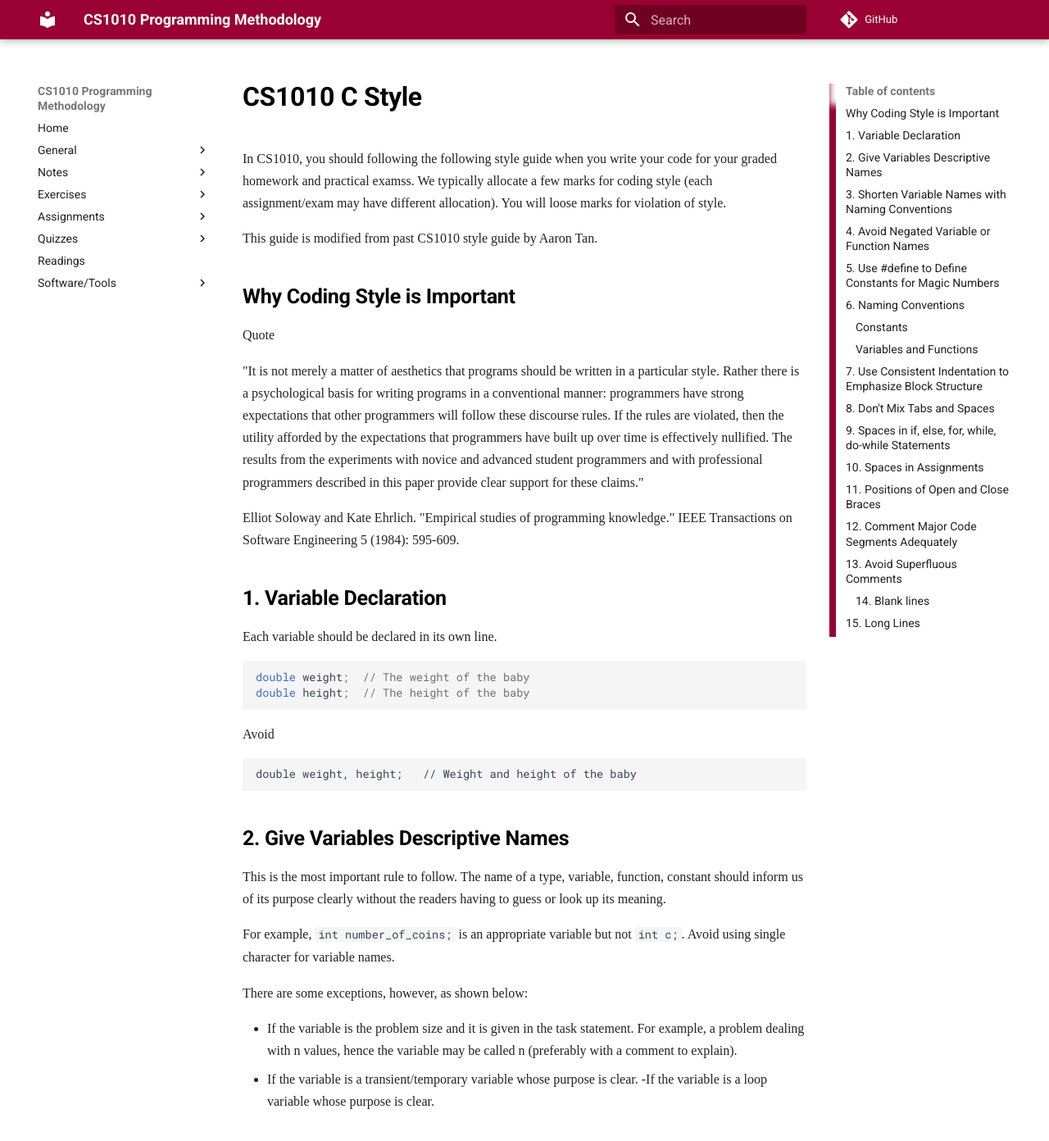
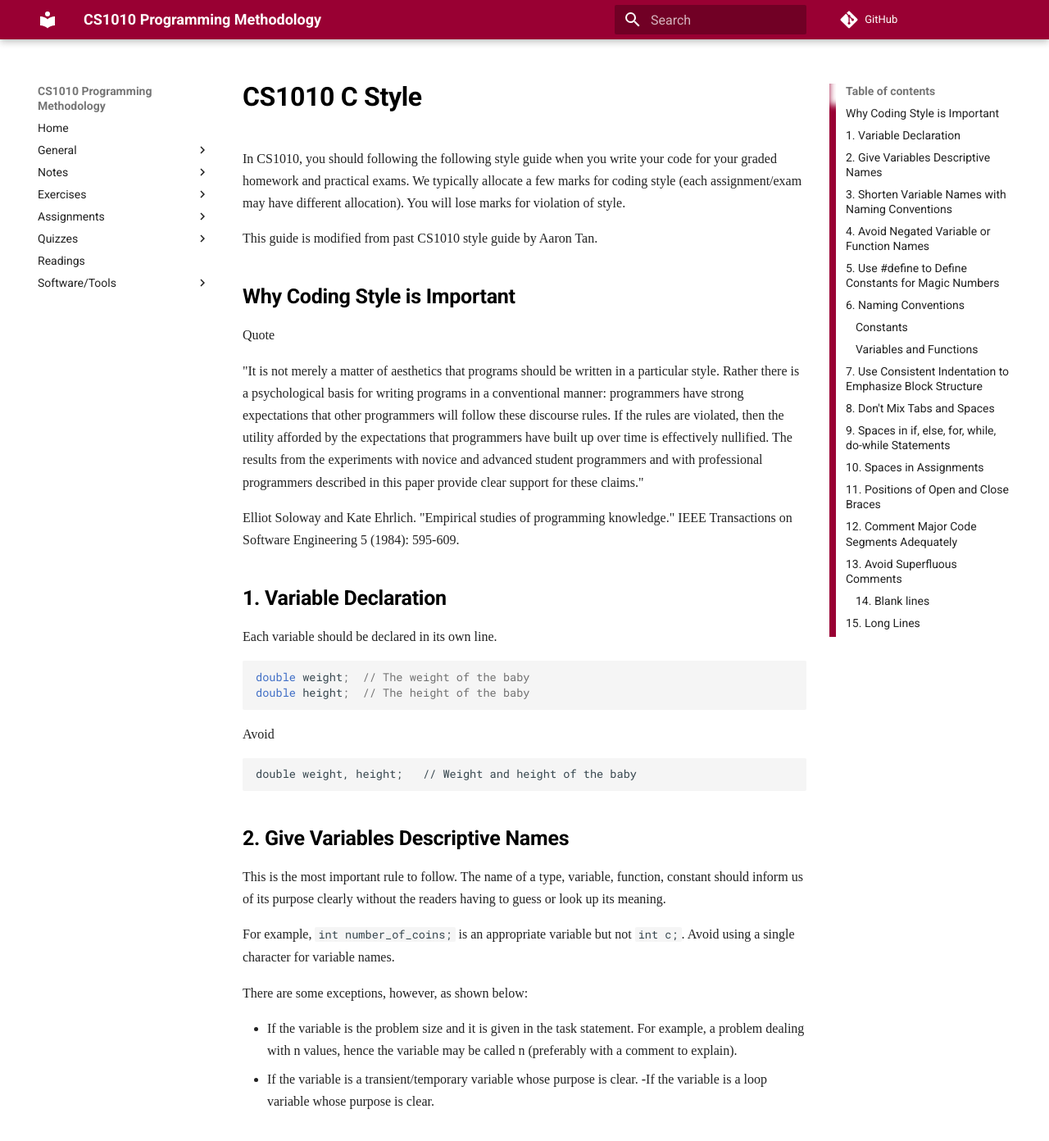
Before and after one commit to LL-Pengfei/CS1010-AY1819S1-Personal, an MkDocs documentation site: the page built from docs/style.md, in a window 1280 px wide and 1400 px high. Shown: the top 1392 px of the window at 82% size. Built offline with MkDocs 1.6.1 and Material for MkDocs 9.7.7, drawn with Linux system fonts in a browser that asks for light colours; nearby versions of some CDN libraries; some web fonts are replaced; comment, search, counter and statistics services are not loaded; old or Windows-style settings are respelled for this version of MkDocs; some of the changed text lies outside the part shown.

Commit message:
Fix grammar/spelling

```diff
--- a/docs/style.md
+++ b/docs/style.md
@@ -1,6 +1,6 @@
 # CS1010 C Style
 
-In CS1010, you should following the following style guide when you write your code for your graded homework and practical examss.  We typically allocate a few marks for coding style (each assignment/exam may have different allocation).  You will loose marks for violation of style.
+In CS1010, you should following the following style guide when you write your code for your graded homework and practical exams.  We typically allocate a few marks for coding style (each assignment/exam may have different allocation).  You will lose marks for violation of style.
 
 This guide is modified from past CS1010 style guide by Aaron Tan.
 
@@ -31,7 +31,7 @@ double weight, height;   // Weight and height of the baby
 
 This is the most important rule to follow.  The name of a type, variable, function, constant should inform us of its purpose clearly without the readers having to guess or look up its meaning.
 
-For example, `int number_of_coins;` is an appropriate variable but not `int c;`. Avoid using single character for variable names.
+For example, `int number_of_coins;` is an appropriate variable but not `int c;`. Avoid using a single character for variable names.
 
 There are some exceptions, however, as shown below:
 
```
Also changed, not shown: other parts of docs/style.md (+4 -4 lines).
